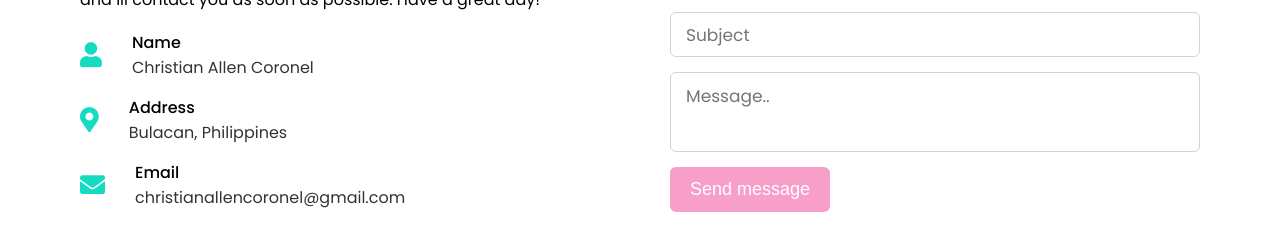
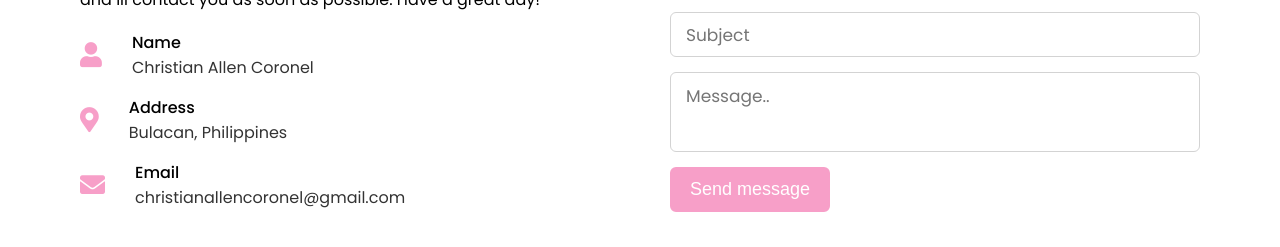
Before and after one commit to CeeCoronel/SetUp, a plain HTML site: page index.html in a window 1280 px wide. Shown: the part 4166-4413 px from the top of the page. Drawn offline with nearby package versions, Linux system fonts and the light colour scheme.

Commit message:
Updated the Color

```diff
--- a/style.css
+++ b/style.css
@@ -469,7 +469,7 @@ section .title::after{
 }
 .contact .contact-content .row i{
     font-size: 25px;
-    color: rgb(20, 220, 193);
+    color: rgb(247, 159, 200);
 }
 .contact .contact-content .info .head{
     font-weight: 500;
```
